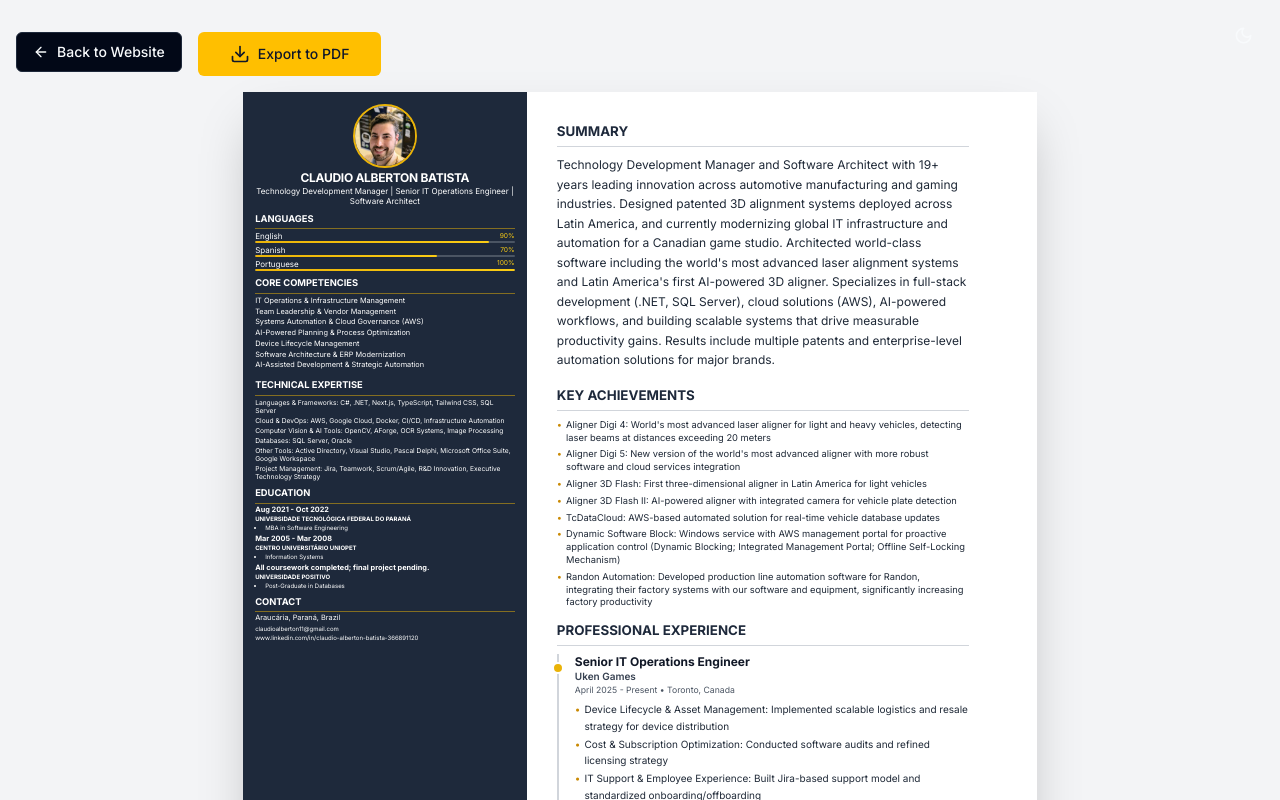
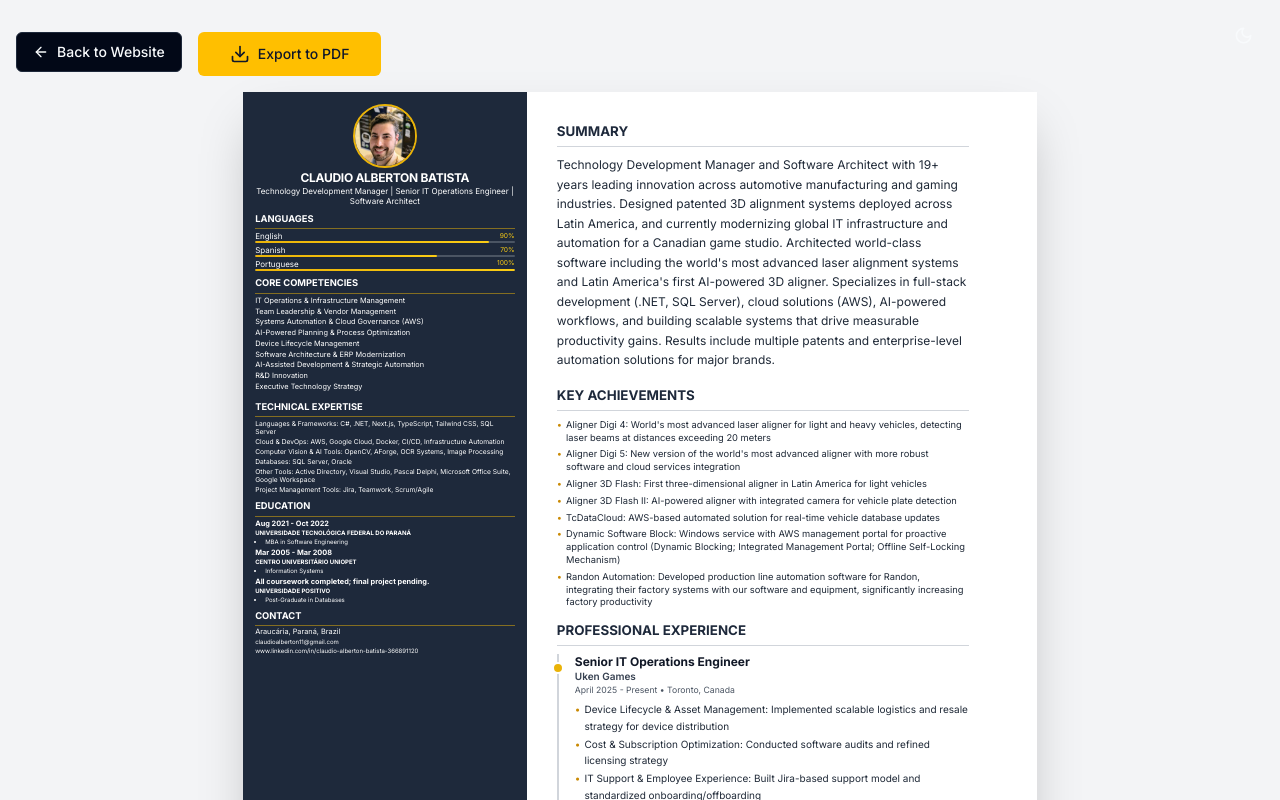
Before and after one commit to claudioalberton/claudio_resume, a Next.js app: page /claudio_resume/print-preview in a window 1280 px wide. Shown: the top 800 px of the page. Built offline with nearby package versions, Linux system fonts and the light colour scheme.

Commit message:
Move R&D Innovation and Executive Technology Strategy to Core Competencies

```diff
--- a/data/resume-data.ts
+++ b/data/resume-data.ts
@@ -155,7 +155,9 @@ export const resumeData: ResumeData = {
     "AI-Powered Planning & Process Optimization",
     "Device Lifecycle Management",
     "Software Architecture & ERP Modernization",
-    "AI-Assisted Development & Strategic Automation"
+    "AI-Assisted Development & Strategic Automation",
+    "R&D Innovation",
+    "Executive Technology Strategy"
   ],
   technicalExpertise: [
     "Languages & Frameworks: C#, .NET, Next.js, TypeScript, Tailwind CSS, SQL Server",
@@ -163,7 +165,7 @@ export const resumeData: ResumeData = {
     "Computer Vision & AI Tools: OpenCV, AForge, OCR Systems, Image Processing",
     "Databases: SQL Server, Oracle",
     "Other Tools: Active Directory, Visual Studio, Pascal Delphi, Microsoft Office Suite, Google Workspace",
-    "Project Management: Jira, Teamwork, Scrum/Agile, R&D Innovation, Executive Technology Strategy"
+    "Project Management Tools: Jira, Teamwork, Scrum/Agile"
   ],
   languages: [
     { name: "English", level: "Full Professional" },
```
